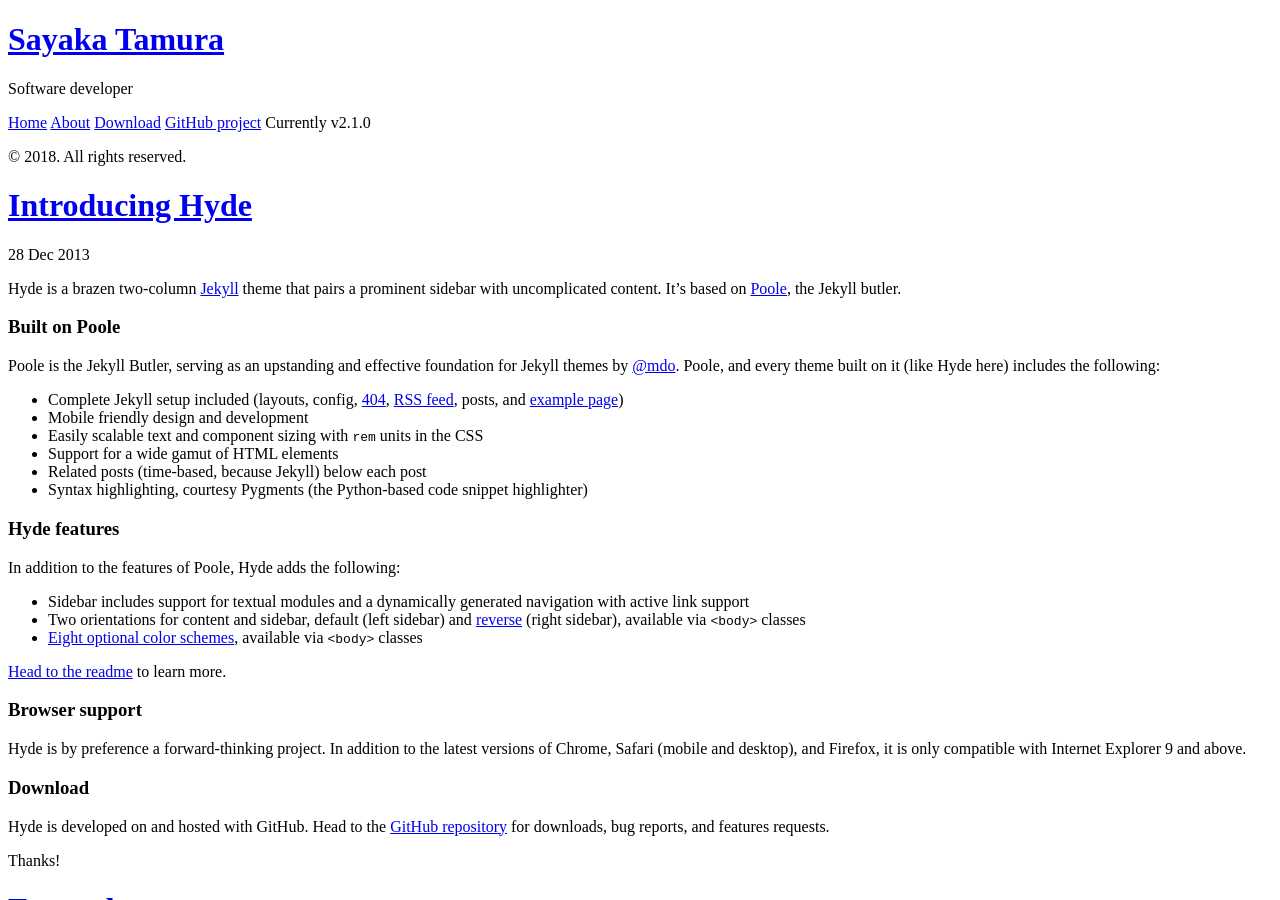
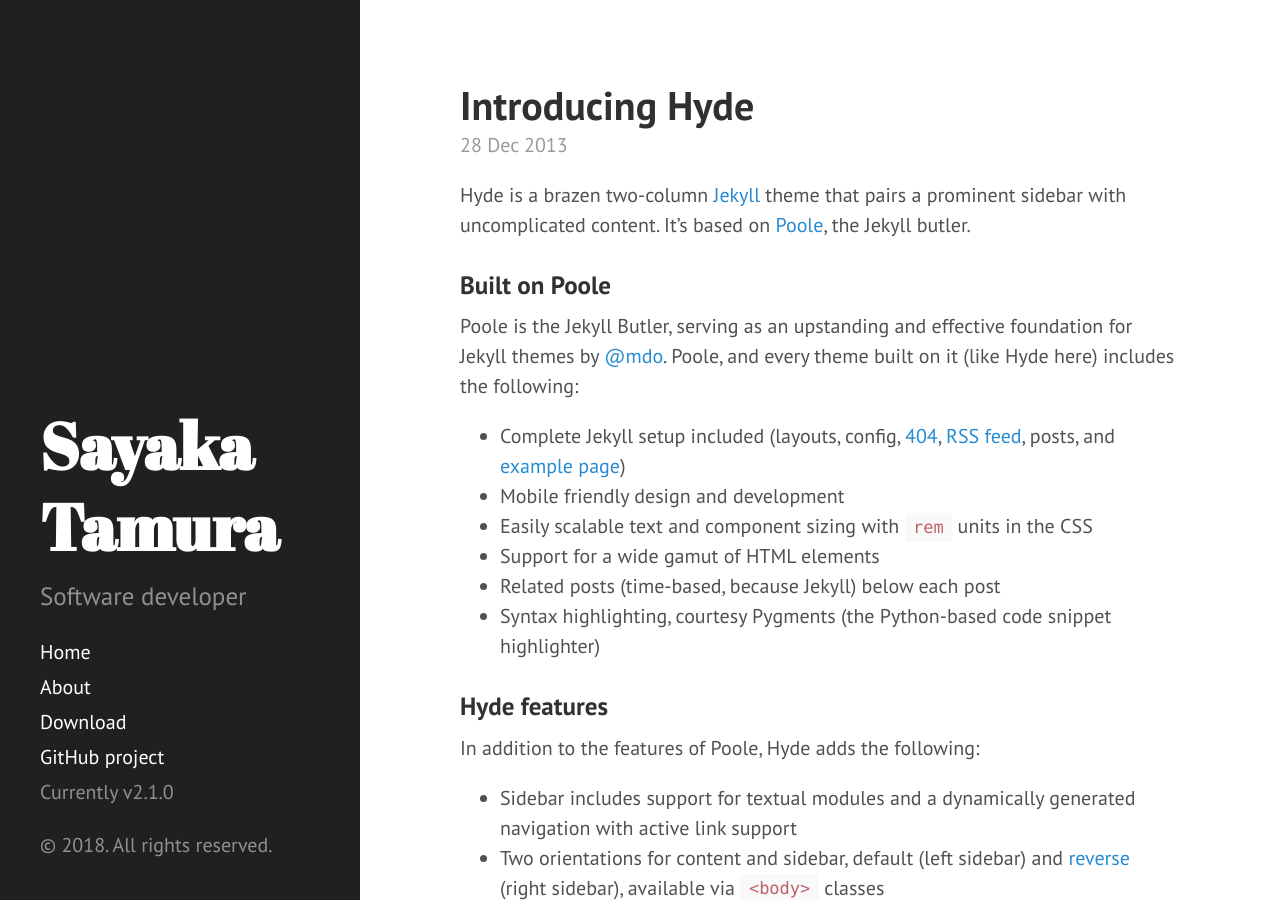
Before and after one commit to sayaka-tamura/CV_sayaka-tamura, a Jekyll site: the page built from index.html, in a window 1280 px wide and 900 px high. Built offline with Jekyll 4.4.1, drawn with Linux system fonts in a browser that asks for light colours; Markdown is read by kramdown in place of the engine named in the settings; the list of posts is cut into pages by our own code.

```diff
--- a/_config.yml
+++ b/_config.yml
@@ -11,7 +11,7 @@ title:            Sayaka Tamura
 tagline:          'CV'
 description:      'Software developer'
 url:              "https://sayaka-tamura.github.io"
-baseurl:          "/CV_sayaka-tamura"
+baseurl:          "/CV_sayaka-tamura/"
 
 author:
   name:           'Sayaka Tamura'
```
